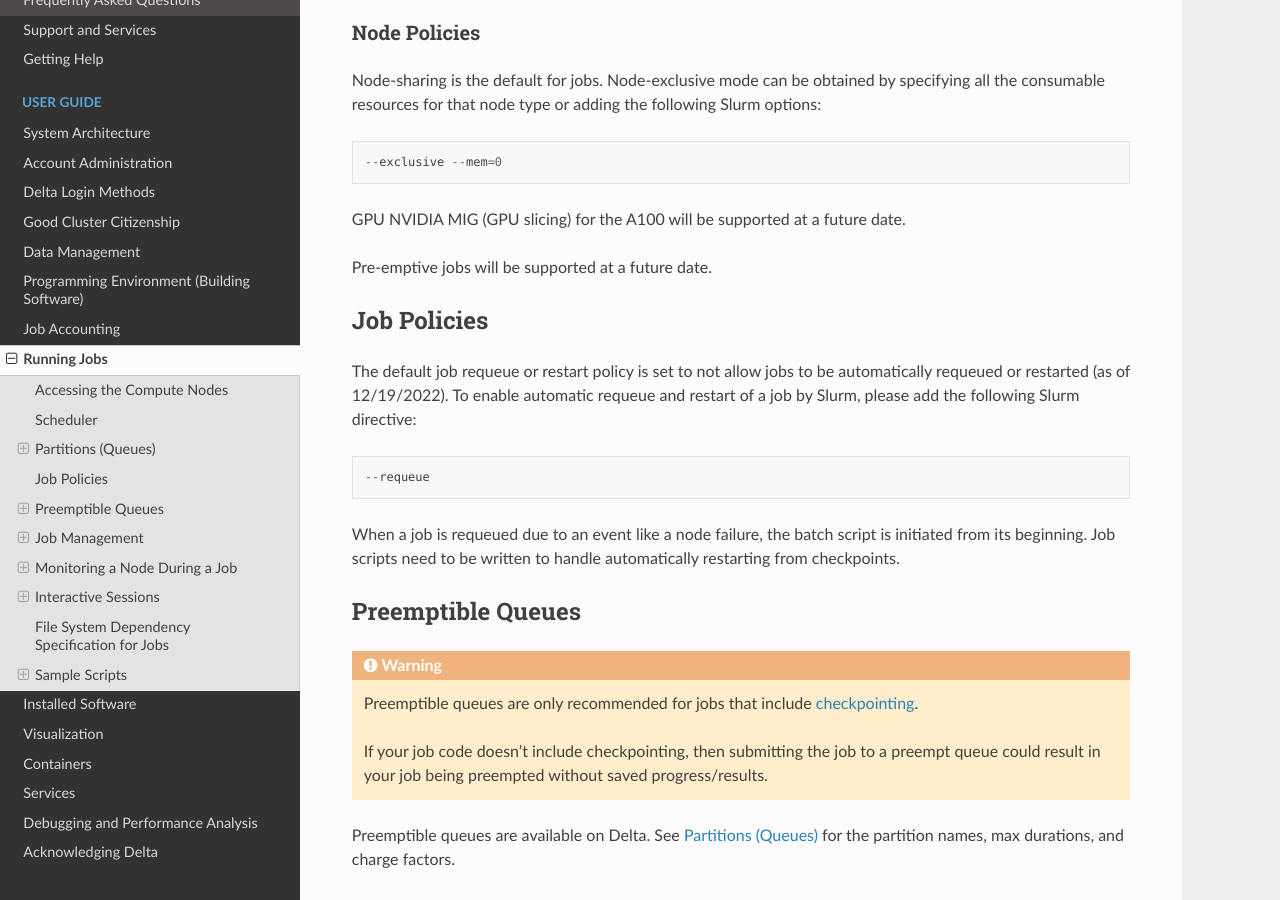
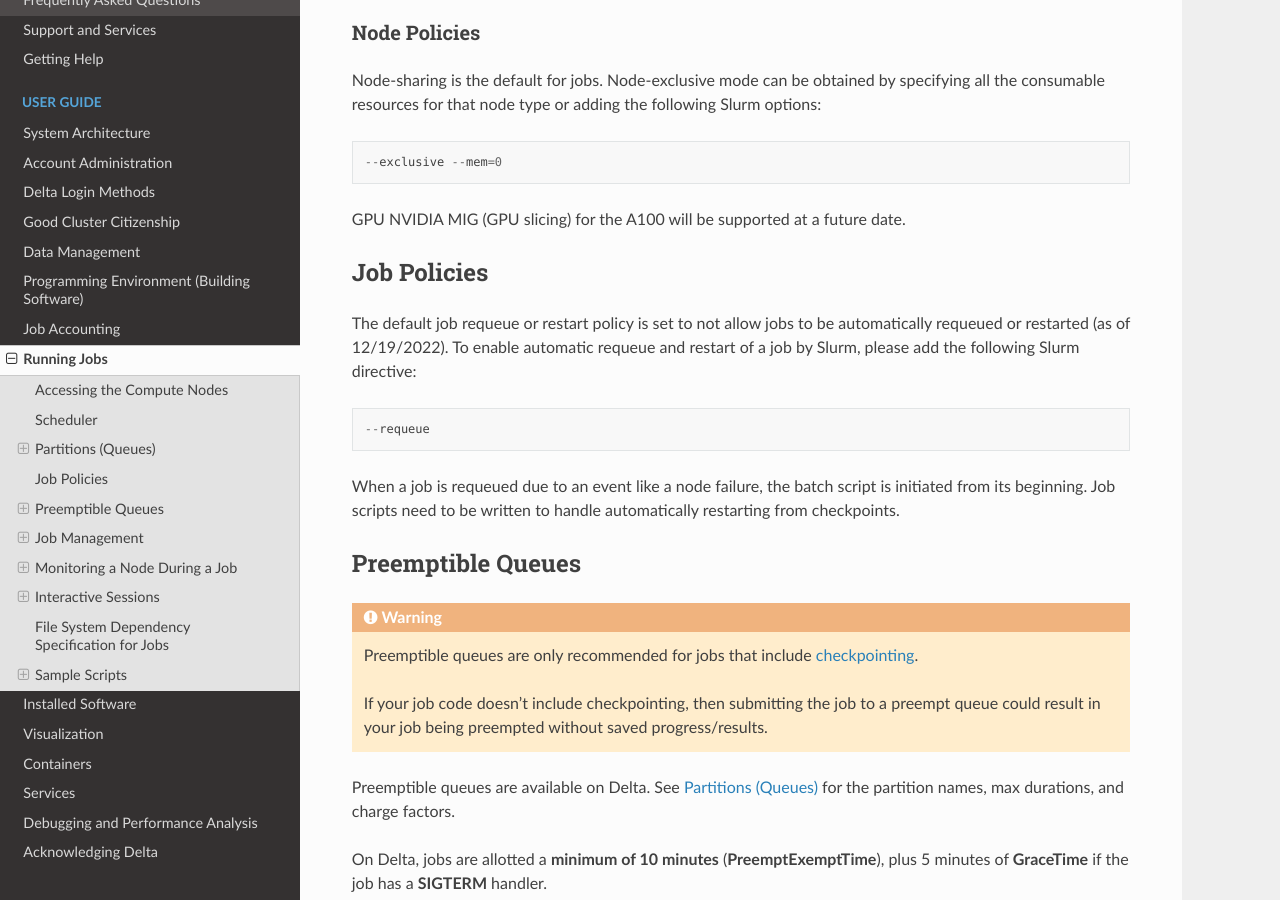
Before and after one commit to ncsa/Delta_doc, a Sphinx documentation site: the page built from docs/source/user_guide/running_jobs.rst, in a window 1280 px wide and 900 px high, scrolled down 2840 px. Built offline with Sphinx 7.4.7 and the Read the Docs theme 2.0.0, drawn with Linux system fonts in a browser that asks for light colours.

Commit message:
Update running_jobs.rst deleted old pre-emptive jobs info
deleted "Pre-emptive jobs will be supported at a future date." from the node policies section; preempt queues are available and preempt queue section is 2 sections below.

```diff
--- a/docs/source/user_guide/running_jobs.rst
+++ b/docs/source/user_guide/running_jobs.rst
@@ -130,8 +130,6 @@ Node-exclusive mode can be obtained by specifying all the consumable resources f
    --exclusive --mem=0
 
 GPU NVIDIA MIG (GPU slicing) for the A100 will be supported at a future date.
-
-Pre-emptive jobs will be supported at a future date.
 
 Job Policies
 ----------------
```
